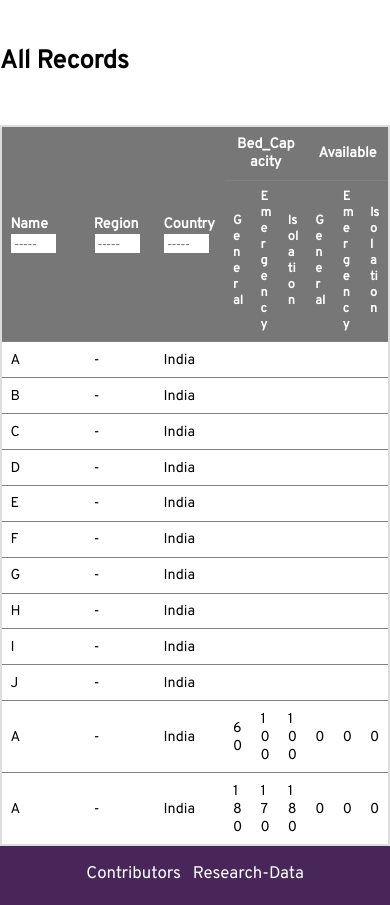
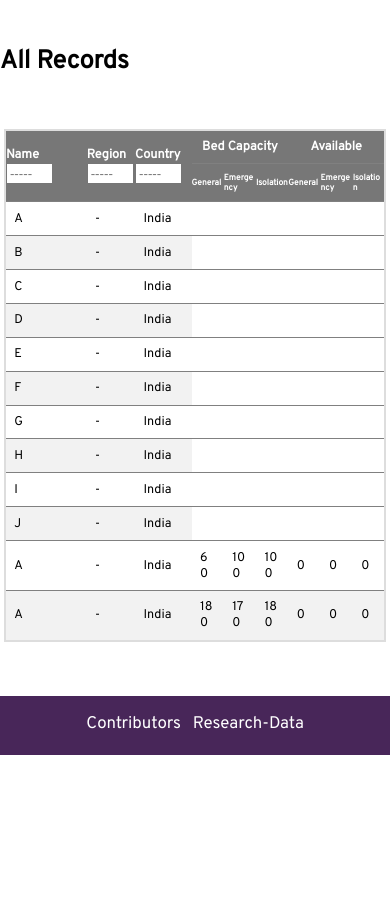
Before and after one commit to AvishrantsSh/Hackathon, a Django app: page /records/all/ in a window 390 px wide. Shown: the part 59-964 px from the top of the page. After the commit the page ends 814 px from the top, so only its background shows below. Run offline with Django 3.2, Linux system fonts and the light colour scheme; a user stored in the database is signed in; data comes from the database, SQL or seed files in the repository; both versions use the stored data as it was after the commit; some web fonts are replaced.

Commit message:
Record Table, work in progress

```diff
--- a/static/style/recordstyle.css
+++ b/static/style/recordstyle.css
@@ -1,3 +1,10 @@
+
+#table_container{
+  padding: 1vw;
+  text-align: center;
+}
+
+
 #issuetable{
     table-layout: fixed;
     word-break: break-word;
@@ -20,14 +27,17 @@ tr{
   #issuetable tr.tsubhead{
   background-color: #777;
   color: white;
-  font-size: 1.5vh;
+  font-size: 1.2vw;
 }
 
 #issuetable tr.theader:hover, #issuetable tr.tsubhead:hover{
     background-color: #777
   }
 
+#issuetable tr:nth-child(even){background-color: #f2f2f2;}
+
 #issuetable tr:hover {
+    font-size: 3vh;
     background-color: #999 ;
 }
 
@@ -41,6 +51,24 @@ tr{
 
   #issuetable{
       margin-top: 3vh;
-      font-size: 1.7vh;
+      font-size: 1.5vh;
+  }
+
+    #issuetable tr.tsubhead{
+      background-color: #777;
+      color: white;
+      font-size: 1vh;
+      padding: 0;
+  }
+
+  #issuetable tr:hover {
+    font-size: 1.6vh;
+    background-color: #999 ;
+}
+
+  th{
+    padding-left: 0 !important;
+    padding-right: 0 !important;
+
   }
 }
--- a/templates/all_records.html
+++ b/templates/all_records.html
@@ -6,7 +6,7 @@
     All Records
 {%endblock title%}
 {%block link%}
-        <link rel="stylesheet" href="{%static 'style/recordstyle.css'%}">
+        <link rel="stylesheet" href="{%static 'style/recordstyle.css'%}?v=1.2">
         <script>
             function filter_by_name() {
                 var input, filter, table, tr, td, i;
@@ -66,13 +66,14 @@
     {%if user.is_authenticated%}
             <h2>All Records</h2>
                 {%if object%}
-                <div style="overflow-x: auto;">
+                <div>
+                    <div id="table_container">
                     <table id = "issuetable">
                         <tr class="theader">
                             <th style="width:20%;" rowspan="2">Name <input type="text" id="name" onkeyup="filter_by_name()" style="width: 10vw; max-width: 50px;" placeholder="-----"/></th>
-                            <th style="width:16%;" rowspan="2">Region<input type="text" id="reg" onkeyup="filter_by_reg()" style="width: 10vw; max-width: 50px;" placeholder="-----"/></th>
-                            <th style="width:16%;" rowspan="2">Country<input type="text" id="country" onkeyup="filter_by_country()" style="width: 10vw; max-width: 50px;" placeholder="-----"/></th>
-                            <th style="width:24%; text-align: center;" colspan="3">Bed_Capacity</th>
+                            <th style="width:12%;" rowspan="2">Region<input type="text" id="reg" onkeyup="filter_by_reg()" style="width: 10vw; max-width: 50px;" placeholder="-----"/></th>
+                            <th style="width:14%;" rowspan="2">Country<input type="text" id="country" onkeyup="filter_by_country()" style="width: 10vw; max-width: 50px;" placeholder="-----"/></th>
+                            <th style="width:24%; text-align: center;" colspan="3">Bed Capacity</th>
                             <th style="width:24%; text-align: center;" colspan="3">Available</th>
 
                         </tr>
@@ -120,6 +121,7 @@
                     {%endfor%}
                     </table>
                 </div>
+                </div>
             {%else%}
                     Nothing to Show
             {%endif%}
```
Also changed, not shown: Hackathon/settings.py (+12 -12 lines), central/migrations/0009_auto_20200819_1801.py (added), db.sqlite3.
